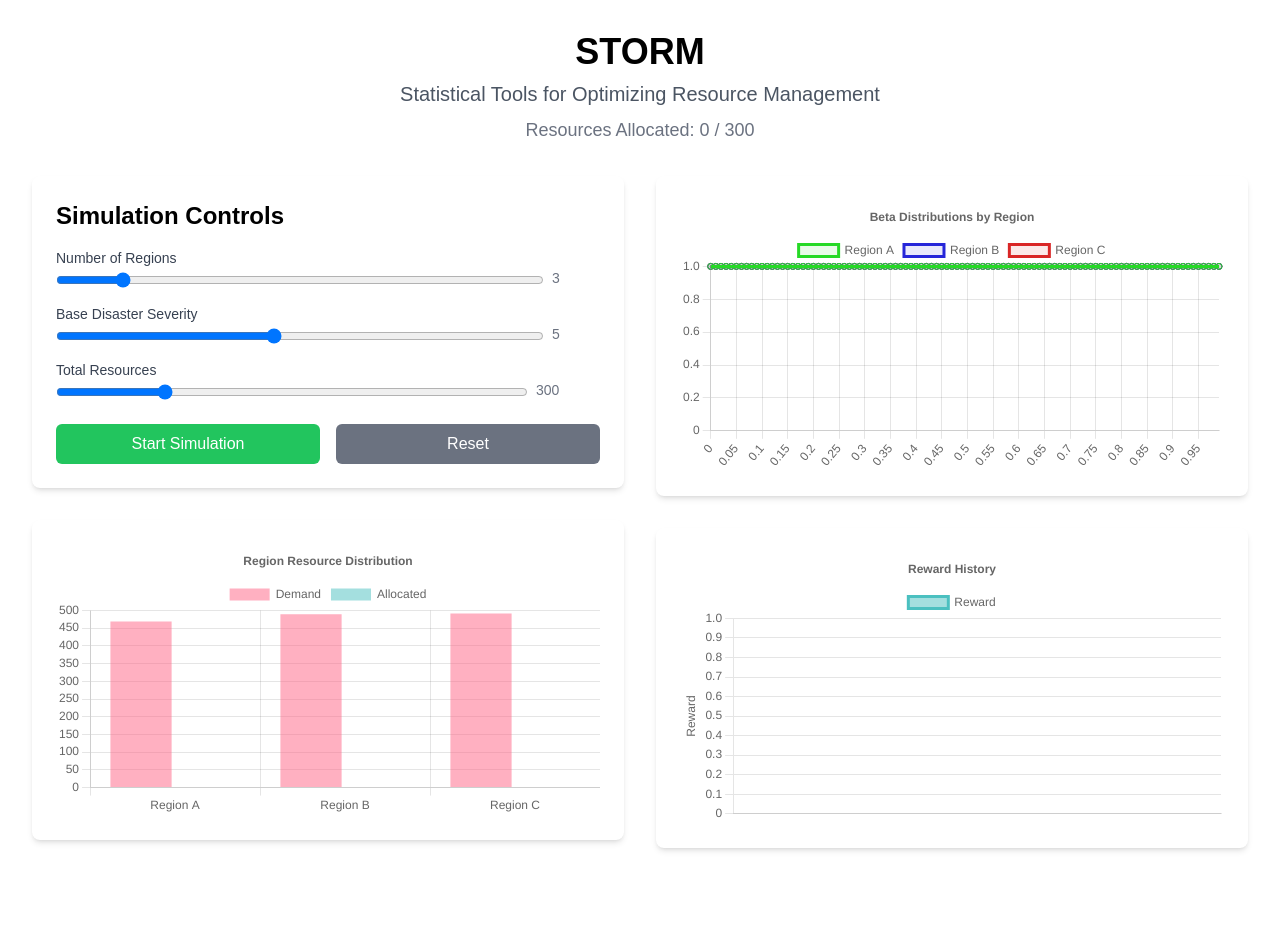
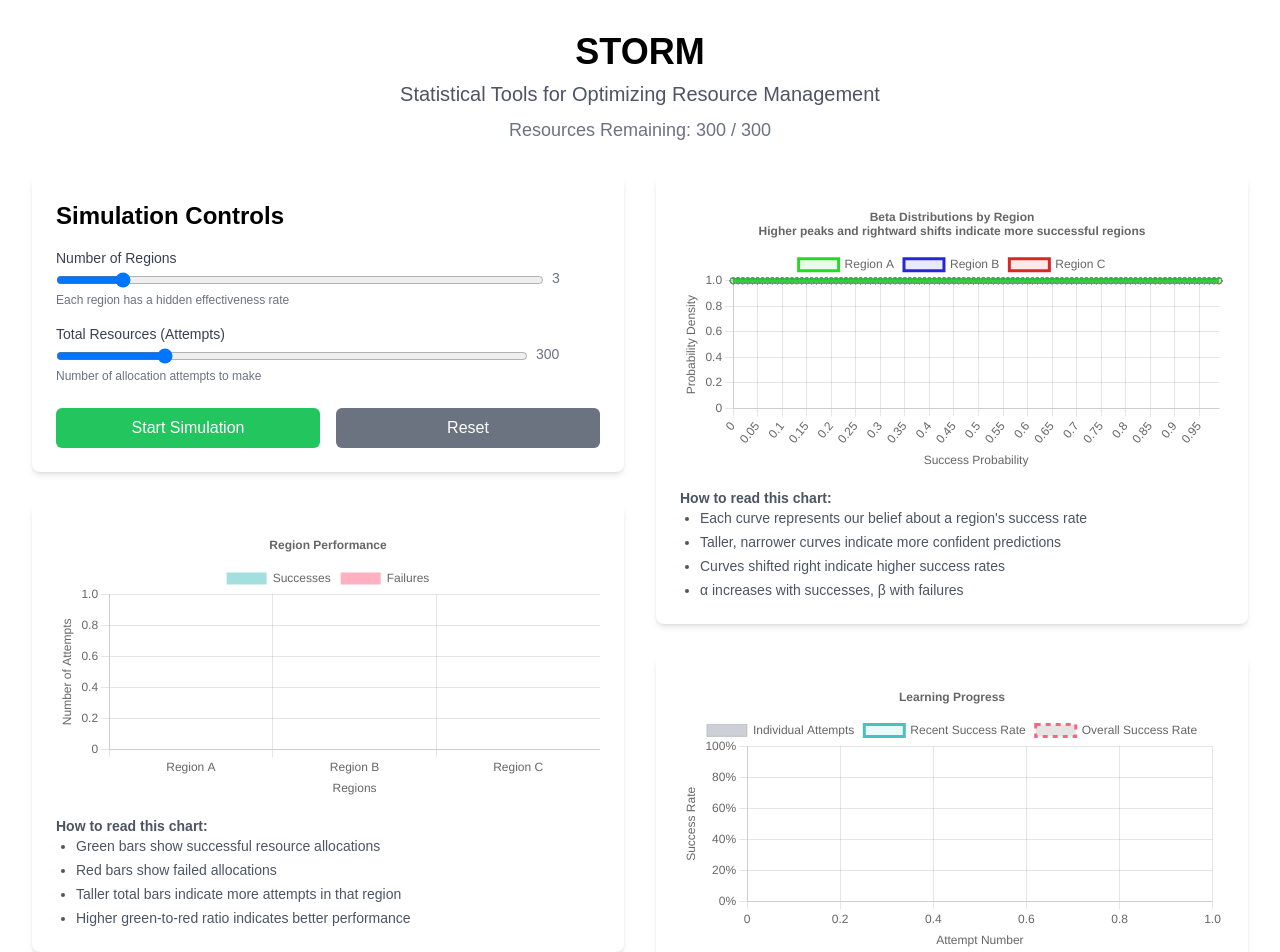
Before and after one commit to Tina-Mai/storm, a Next.js app: page / in a window 1280 px wide. Shown: the top 952 px of the page. Before the commit the page ends 880 px from the top, so only its background shows below. Built offline with nearby package versions, Linux system fonts and the light colour scheme.

Commit message:
GREAT thompson sampling done (still no UI)

```diff
--- a/src/app/page.tsx
+++ b/src/app/page.tsx
@@ -5,116 +5,120 @@ import RegionChart from "@/components/RegionChart";
 import ControlPanel from "@/components/ControlPanel";
 import BetaDistributionChart from "@/components/BetaDistributionChart";
 import RewardTrendChart from "@/components/RewardTrendChart";
-import { Region } from "@/types/simulation";
-
-// Poisson random number generator
-const poissonRandom = (lambda: number): number => {
-	let L = Math.exp(-lambda);
-	let k = 0;
-	let p = 1;
-
-	do {
-		k++;
-		p *= Math.random();
-	} while (p > L);
-
-	return k - 1;
-};
+import { Region, SimulationResults } from "@/types/simulation";
 
 export default function Home() {
 	const [numRegions, setNumRegions] = useState(3);
-	const [baseSeverity, setBaseSeverity] = useState(5);
 	const [regions, setRegions] = useState<Region[]>([]);
 	const [totalResources, setTotalResources] = useState(300);
+	const [remainingResources, setRemainingResources] = useState(300);
 	const [isSimulating, setIsSimulating] = useState(false);
 	const [rewardHistory, setRewardHistory] = useState<number[]>([]);
-	const [allocatedResources, setAllocatedResources] = useState(0);
-	const [cumulativeAllocations, setCumulativeAllocations] = useState<{ [key: number]: number }>({});
+	const [results, setResults] = useState<SimulationResults | null>(null);
 
-	// Initialize regions with Poisson-distributed demands
+	// Helper to generate effectiveness values with high variance
+	const generateEffectiveness = (index: number, total: number) => {
+		// Pre-determine which indices will be good and bad
+		const goodIndex = Math.floor(Math.random() * total);
+		let badIndex;
+		do {
+			badIndex = Math.floor(Math.random() * total);
+		} while (badIndex === goodIndex);
+
+		if (index === goodIndex) {
+			// One very good region (70-90% success rate)
+			return 0.7 + Math.random() * 0.2;
+		} else if (index === badIndex) {
+			// One very bad region (10-25% success rate)
+			return 0.1 + Math.random() * 0.15;
+		} else {
+			// Other regions follow a more extreme distribution
+			const baseRate = Math.random();
+			// Square the random value to bias towards extremes
+			return baseRate * baseRate * 0.7 + 0.15; // Range: 0.15 to 0.85
+		}
+	};
+
+	// Initialize regions
 	useEffect(() => {
-		const newRegions = Array.from({ length: numRegions }, (_, i) => {
-			const baseDemand = 100 * baseSeverity;
-			const poissonDemand = poissonRandom(baseDemand);
-
-			return {
-				id: i + 1,
-				name: `Region ${String.fromCharCode(65 + i)}`,
-				demand: poissonDemand,
-				allocated: 0,
-				// Start with Beta(1,1) prior for each region
-				alpha: 1,
-				beta: 1,
-				severity: baseSeverity,
-			};
-		});
+		const newRegions = Array.from({ length: numRegions }, (_, i) => ({
+			id: i + 1,
+			name: `Region ${String.fromCharCode(65 + i)}`,
+			alpha: 1,
+			beta: 1,
+			hiddenEffectiveness: generateEffectiveness(i, numRegions),
+			successCount: 0,
+			totalAttempts: 0,
+		}));
 		setRegions(newRegions);
 		setRewardHistory([]);
-		setAllocatedResources(0);
-		setCumulativeAllocations({});
-	}, [numRegions, baseSeverity]);
+		setRemainingResources(totalResources);
+		setResults(null);
+	}, [numRegions, totalResources]);
 
-	// Update demands based on severity changes with Poisson distribution
-	useEffect(() => {
-		if (!isSimulating) {
-			setRegions((prevRegions) =>
-				prevRegions.map((region) => ({
-					...region,
-					demand: poissonRandom(100 * baseSeverity),
-					severity: baseSeverity,
-				}))
-			);
-		}
-	}, [baseSeverity, isSimulating]);
-
-	// Sample from beta distribution (more accurate implementation)
+	// Sample from beta distribution
 	const sampleBeta = (alpha: number, beta: number) => {
 		const x = Math.random();
 		const y = Math.random();
-
-		// Using the ratio of gamma variates method
 		const a = Math.pow(x, 1 / alpha);
 		const b = Math.pow(y, 1 / beta);
-
 		return a / (a + b);
 	};
 
-	// Calculate remaining demand for a region
-	const getRemainingDemand = (region: Region) => {
-		const currentAllocation = cumulativeAllocations[region.id] || 0;
-		return Math.max(0, region.demand - currentAllocation);
-	};
-
-	// Calculate reward as defined in documentation
-	const calculateReward = (allocated: number, demand: number) => {
-		return Math.min(allocated / demand, 1);
+	// Simulate Bernoulli trial
+	const simulateTrial = (effectiveness: number): boolean => {
+		return Math.random() < effectiveness;
 	};
 
 	// Reset simulation
 	const resetSimulation = useCallback(() => {
-		setRegions((prevRegions) =>
-			prevRegions.map((region) => ({
+		setRegions((regions) =>
+			regions.map((region) => ({
 				...region,
-				allocated: 0,
 				alpha: 1,
 				beta: 1,
-				demand: poissonRandom(100 * baseSeverity),
+				successCount: 0,
+				totalAttempts: 0,
 			}))
 		);
 		setRewardHistory([]);
+		setRemainingResources(totalResources);
 		setIsSimulating(false);
-		setAllocatedResources(0);
-		setCumulativeAllocations({});
-	}, [baseSeverity]);
+		setResults(null);
+	}, [totalResources]);
 
-	// Simulation step following Thompson Sampling algorithm
+	// Simulate uniform allocation for comparison
+	const simulateUniformAllocation = useCallback(() => {
+		let successes = 0;
+		const attemptsPerRegion = Math.floor(totalResources / regions.length);
+
+		regions.forEach((region) => {
+			for (let i = 0; i < attemptsPerRegion; i++) {
+				if (simulateTrial(region.hiddenEffectiveness)) {
+					successes++;
+				}
+			}
+		});
+
+		return successes;
+	}, [totalResources, regions]);
+
+	// Simulation step
 	const simulationStep = useCallback(() => {
-		if (allocatedResources >= totalResources) {
+		if (remainingResources <= 0) {
 			setIsSimulating(false);
+			// Compare with uniform allocation
+			const uniformSuccesses = simulateUniformAllocation();
+			const thompsonSuccesses = regions.reduce((sum, r) => sum + r.successCount, 0);
+			setResults({
+				thompsonSamplingSuccesses: thompsonSuccesses,
+				uniformAllocationSuccesses: uniformSuccesses,
+				totalAttempts: totalResources,
+			});
 			return;
 		}
 
-		// Sample from Beta distribution for each region
+		// Sample from each region's beta distribution
 		const samples = regions.map((region) => ({
 			id: region.id,
 			value: sampleBeta(region.alpha, region.beta),
@@ -123,64 +127,38 @@ export default function Home() {
 		// Choose region with highest sampled value
 		const chosenRegion = samples.reduce((max, current) => (current.value > max.value ? current : max));
 
-		// Calculate allocation size
-		const resourcesRemaining = totalResources - allocatedResources;
-		const chosenRegionObj = regions.find((r) => r.id === chosenRegion.id)!;
-		const remainingDemand = getRemainingDemand(chosenRegionObj);
-
-		const allocationSize = Math.min(
-			remainingDemand, // Try to meet the demand
-			resourcesRemaining, // Don't exceed available resources
-			20 // Maximum per step for visualization purposes
-		);
-
-		if (allocationSize <= 0) {
-			return;
-		}
-
-		// Update region states with new allocation and Beta parameters
+		// Simulate outcome
 		setRegions((prevRegions) => {
 			return prevRegions.map((region) => {
 				if (region.id === chosenRegion.id) {
-					const newAllocation = (cumulativeAllocations[region.id] || 0) + allocationSize;
-					const reward = calculateReward(allocationSize, region.demand);
-
+					const success = simulateTrial(region.hiddenEffectiveness);
 					return {
 						...region,
-						allocated: newAllocation,
-						// Update Beta parameters based on reward
-						alpha: region.alpha + reward, // Success
-						beta: region.beta + (1 - reward), // Failure
+						alpha: region.alpha + (success ? 1 : 0),
+						beta: region.beta + (success ? 0 : 1),
+						successCount: region.successCount + (success ? 1 : 0),
+						totalAttempts: region.totalAttempts + 1,
 					};
 				}
 				return region;
 			});
 		});
 
-		// Update cumulative allocations
-		setCumulativeAllocations((prev) => ({
-			...prev,
-			[chosenRegion.id]: (prev[chosenRegion.id] || 0) + allocationSize,
-		}));
-
-		// Update allocated resources
-		setAllocatedResources((prev) => prev + allocationSize);
-
-		// Update reward history
+		setRemainingResources((prev) => prev - 1);
 		setRewardHistory((prev) => {
-			const reward = calculateReward(allocationSize, chosenRegionObj.demand);
-			return [...prev, reward];
+			const region = regions.find((r) => r.id === chosenRegion.id);
+			if (!region) return prev;
+			const success = simulateTrial(region.hiddenEffectiveness);
+			return [...prev, success ? 1 : 0];
 		});
-	}, [regions, totalResources, allocatedResources, cumulativeAllocations]);
+	}, [regions, remainingResources, totalResources, simulateUniformAllocation]);
 
 	// Run simulation
 	useEffect(() => {
 		let intervalId: NodeJS.Timeout;
-
 		if (isSimulating) {
-			intervalId = setInterval(simulationStep, 1000); // Run every second
+			intervalId = setInterval(simulationStep, 100); // Faster simulation
 		}
-
 		return () => {
 			if (intervalId) {
 				clearInterval(intervalId);
@@ -195,9 +173,18 @@ export default function Home() {
 					<h1 className="text-4xl font-bold mb-2">STORM</h1>
 					<p className="text-xl text-gray-600">Statistical Tools for Optimizing Resource Management</p>
 					<p className="text-lg text-gray-500 mt-2">
-						Resources Allocated: {allocatedResources.toFixed(0)} / {totalResources}
-						{allocatedResources >= totalResources && <span className="text-red-500 ml-2">(Depleted)</span>}
+						Resources Remaining: {remainingResources} / {totalResources}
 					</p>
+					{results && (
+						<div className="mt-4 p-4 bg-white rounded-lg shadow-md">
+							<h3 className="text-lg font-semibold mb-2">Results</h3>
+							<p>Thompson Sampling: {results.thompsonSamplingSuccesses} successes</p>
+							<p>Uniform Allocation: {results.uniformAllocationSuccesses} successes</p>
+							<p className="text-green-600 font-semibold">
+								Improvement: {(((results.thompsonSamplingSuccesses - results.uniformAllocationSuccesses) / results.uniformAllocationSuccesses) * 100).toFixed(1)}%
+							</p>
+						</div>
+					)}
 				</header>
 
 				<div className="grid grid-cols-1 lg:grid-cols-2 gap-8">
@@ -210,8 +197,6 @@ export default function Home() {
 							onReset={resetSimulation}
 							numRegions={numRegions}
 							setNumRegions={setNumRegions}
-							baseSeverity={baseSeverity}
-							setBaseSeverity={setBaseSeverity}
 						/>
 						<RegionChart regions={regions} />
 					</div>
--- a/src/components/BetaDistributionChart.tsx
+++ b/src/components/BetaDistributionChart.tsx
@@ -2,6 +2,7 @@
 
 import { Line } from "react-chartjs-2";
 import { Chart as ChartJS, CategoryScale, LinearScale, PointElement, LineElement, Title, Tooltip, Legend } from "chart.js";
+import type { ChartData, ChartOptions } from "chart.js";
 import { Region } from "@/types/simulation";
 
 ChartJS.register(CategoryScale, LinearScale, PointElement, LineElement, Title, Tooltip, Legend);
@@ -11,16 +12,13 @@ interface BetaDistributionChartProps {
 }
 
 export default function BetaDistributionChart({ regions }: BetaDistributionChartProps) {
-	// Generate x values for the beta distribution plot
 	const xValues = Array.from({ length: 100 }, (_, i) => i / 100);
 
-	// Beta distribution function
 	const betaPDF = (x: number, alpha: number, beta: number) => {
 		const B = Math.exp(lnGamma(alpha) + lnGamma(beta) - lnGamma(alpha + beta));
 		return (x ** (alpha - 1) * (1 - x) ** (beta - 1)) / B;
 	};
 
-	// Log gamma function
 	const lnGamma = (z: number) => {
 		const c = [76.18009172947146, -86.50532032941677, 24.01409824083091, -1.231739572450155, 0.1208650973866179e-2, -0.5395239384953e-5];
 		let sum = 1.000000000190015;
@@ -30,31 +28,60 @@ export default function BetaDistributionChart({ regions }: BetaDistributionChart
 		return (z + 0.5) * Math.log(z + 5.5) - (z + 5.5) + Math.log((2.5066282746310005 * sum) / z);
 	};
 
-	const data = {
+	const data: ChartData<"line"> = {
 		labels: xValues,
 		datasets: regions.map((region) => ({
-			label: region.name,
+			type: "line" as const,
+			label: `${region.name}`,
 			data: xValues.map((x) => betaPDF(x, region.alpha, region.beta)),
 			borderColor: `hsl(${region.id * 120}, 70%, 50%)`,
 			backgroundColor: `hsla(${region.id * 120}, 70%, 50%, 0.1)`,
 			fill: true,
+			id: region.id.toString(),
+			order: region.id,
 		})),
 	};
 
-	const options = {
+	const options: ChartOptions<"line"> = {
 		responsive: true,
+		animation: {
+			duration: 750,
+		},
 		plugins: {
 			legend: {
-				position: "top" as const,
+				position: "top",
 			},
 			title: {
 				display: true,
-				text: "Beta Distributions by Region",
+				text: ["Beta Distributions by Region", "Higher peaks and rightward shifts indicate more successful regions"],
+			},
+			tooltip: {
+				callbacks: {
+					label: (context) => {
+						const region = regions[context.datasetIndex];
+						const expectedValue = region.alpha / (region.alpha + region.beta);
+						return [
+							`${region.name} (α=${region.alpha.toFixed(1)}, β=${region.beta.toFixed(1)})`,
+							`Success Rate: ${(expectedValue * 100).toFixed(1)}%`,
+							`Confidence: ${(region.alpha + region.beta).toFixed(1)} observations`,
+						];
+					},
+				},
 			},
 		},
 		scales: {
 			y: {
 				beginAtZero: true,
+				title: {
+					display: true,
+					text: "Probability Density",
+				},
+			},
+			x: {
+				title: {
+					display: true,
+					text: "Success Probability",
+				},
 			},
 		},
 	};
@@ -62,6 +89,17 @@ export default function BetaDistributionChart({ regions }: BetaDistributionChart
 	return (
 		<div className="p-6 bg-white rounded-lg shadow-md">
 			<Line data={data} options={options} />
+			<div className="mt-4 text-sm text-gray-600">
+				<p>
+					<strong>How to read this chart:</strong>
+				</p>
+				<ul className="list-disc pl-5 space-y-1">
+					<li>Each curve represents our belief about a region's success rate</li>
+					<li>Taller, narrower curves indicate more confident predictions</li>
+					<li>Curves shifted right indicate higher success rates</li>
+					<li>α increases with successes, β with failures</li>
+				</ul>
+			</div>
 		</div>
 	);
 }
--- a/src/components/ControlPanel.tsx
+++ b/src/components/ControlPanel.tsx
@@ -8,11 +8,9 @@ interface ControlPanelProps {
 	onReset: () => void;
 	numRegions: number;
 	setNumRegions: (num: number) => void;
-	baseSeverity: number;
-	setBaseSeverity: (severity: number) => void;
 }
 
-export default function ControlPanel({ totalResources, setTotalResources, isSimulating, setIsSimulating, onReset, numRegions, setNumRegions, baseSeverity, setBaseSeverity }: ControlPanelProps) {
+export default function ControlPanel({ totalResources, setTotalResources, isSimulating, setIsSimulating, onReset, numRegions, setNumRegions }: ControlPanelProps) {
 	return (
 		<div className="p-6 bg-white rounded-lg shadow-md">
 			<h2 className="text-2xl font-semibold mb-4">Simulation Controls</h2>
@@ -24,22 +22,16 @@ export default function ControlPanel({ totalResources, setTotalResources, isSimu
 						<input type="range" min="2" max="10" step="1" value={numRegions} onChange={(e) => setNumRegions(Number(e.target.value))} className="flex-grow mt-1" disabled={isSimulating} />
 						<span className="text-sm text-gray-500 w-12">{numRegions}</span>
 					</div>
+					<p className="text-xs text-gray-500 mt-1">Each region has a hidden effectiveness rate</p>
 				</div>
 
 				<div>
-					<label className="block text-sm font-medium text-gray-700">Base Disaster Severity</label>
-					<div className="flex items-center space-x-2">
-						<input type="range" min="1" max="10" step="1" value={baseSeverity} onChange={(e) => setBaseSeverity(Number(e.target.value))} className="flex-grow mt-1" />
-						<span className="text-sm text-gray-500 w-12">{baseSeverity}</span>
-					</div>
-				</div>
-
-				<div>
-					<label className="block text-sm font-medium text-gray-700">Total Resources</label>
+					<label className="block text-sm font-medium text-gray-700">Total Resources (Attempts)</label>
 					<div className="flex items-center space-x-2">
 						<input type="range" min="100" max="1000" step="50" value={totalResources} onChange={(e) => setTotalResources(Number(e.target.value))} className="flex-grow mt-1" />
 						<span className="text-sm text-gray-500 w-16">{totalResources}</span>
 					</div>
+					<p className="text-xs text-gray-500 mt-1">Number of allocation attempts to make</p>
 				</div>
 
 				<div className="pt-2 flex space-x-4">
--- a/src/components/RegionChart.tsx
+++ b/src/components/RegionChart.tsx
@@ -15,32 +15,56 @@ export default function RegionChart({ regions }: RegionChartProps) {
 		labels: regions.map((r) => r.name),
 		datasets: [
 			{
-				label: "Demand",
-				data: regions.map((r) => r.demand),
-				backgroundColor: "rgba(255, 99, 132, 0.5)",
+				label: "Successes",
+				data: regions.map((r) => r.successCount),
+				backgroundColor: "rgba(75, 192, 192, 0.5)",
 			},
 			{
-				label: "Allocated",
-				data: regions.map((r) => r.allocated),
-				backgroundColor: "rgba(75, 192, 192, 0.5)",
+				label: "Failures",
+				data: regions.map((r) => r.totalAttempts - r.successCount),
+				backgroundColor: "rgba(255, 99, 132, 0.5)",
 			},
 		],
 	};
 
 	const options = {
 		responsive: true,
+		scales: {
+			x: {
+				stacked: true,
+				title: {
+					display: true,
+					text: "Regions",
+				},
+			},
+			y: {
+				stacked: true,
+				beginAtZero: true,
+				title: {
+					display: true,
+					text: "Number of Attempts",
+				},
+			},
+		},
 		plugins: {
 			legend: {
 				position: "top" as const,
 			},
 			title: {
 				display: true,
-				text: "Region Resource Distribution",
+				text: "Region Performance",
 			},
-		},
-		scales: {
-			y: {
-				beginAtZero: true,
+			tooltip: {
+				callbacks: {
+					label: (context: any) => {
+						const region = regions[context.dataIndex];
+						const isSuccess = context.datasetIndex === 0;
+						const value = context.parsed.y;
+						const successRate = ((region.successCount / (region.totalAttempts || 1)) * 100).toFixed(1);
+
+						return [`${context.dataset.label}: ${value}`, `Success Rate: ${successRate}%`, `True Effectiveness: ${(region.hiddenEffectiveness * 100).toFixed(1)}%`];
+					},
+				},
 			},
 		},
 	};
@@ -48,6 +72,17 @@ export default function RegionChart({ regions }: RegionChartProps) {
 	return (
 		<div className="p-6 bg-white rounded-lg shadow-md">
 			<Bar data={data} options={options} />
+			<div className="mt-4 text-sm text-gray-600">
+				<p>
+					<strong>How to read this chart:</strong>
+				</p>
+				<ul className="list-disc pl-5 space-y-1">
+					<li>Green bars show successful resource allocations</li>
+					<li>Red bars show failed allocations</li>
+					<li>Taller total bars indicate more attempts in that region</li>
+					<li>Higher green-to-red ratio indicates better performance</li>
+				</ul>
+			</div>
 		</div>
 	);
 }
--- a/src/components/RewardTrendChart.tsx
+++ b/src/components/RewardTrendChart.tsx
@@ -1,46 +1,105 @@
 "use client";
 
+import { Chart as ChartJS, CategoryScale, LinearScale, PointElement, LineElement, Title, Tooltip, Legend, ScatterController } from "chart.js";
 import { Line } from "react-chartjs-2";
-import { Chart as ChartJS, CategoryScale, LinearScale, PointElement, LineElement, Title, Tooltip, Legend } from "chart.js";
+import type { ChartData, ChartOptions } from "chart.js";
 
-ChartJS.register(CategoryScale, LinearScale, PointElement, LineElement, Title, Tooltip, Legend);
+ChartJS.register(CategoryScale, LinearScale, PointElement, LineElement, Title, Tooltip, Legend, ScatterController);
 
 interface RewardTrendChartProps {
 	rewardHistory: number[];
 }
 
 export default function RewardTrendChart({ rewardHistory }: RewardTrendChartProps) {
-	const data = {
-		labels: rewardHistory.map((_, index) => `Round ${index + 1}`),
+	// Calculate moving average
+	const windowSize = 10;
+	const movingAverage = rewardHistory.map((_, index) => {
+		const start = Math.max(0, index - windowSize + 1);
+		const window = rewardHistory.slice(start, index + 1);
+		return window.reduce((sum, val) => sum + val, 0) / window.length;
+	});
+
+	// Calculate success rate over time
+	const cumulativeSuccessRate = rewardHistory.map((_, index) => {
+		const window = rewardHistory.slice(0, index + 1);
+		return window.reduce((sum, val) => sum + val, 0) / (index + 1);
+	});
+
+	const data: ChartData<"line"> = {
+		labels: rewardHistory.map((_, index) => `${index + 1}`),
 		datasets: [
 			{
-				label: "Reward",
+				type: "line",
+				label: "Individual Attempts",
 				data: rewardHistory,
+				borderColor: "rgba(156, 163, 175, 0.5)",
+				backgroundColor: "rgba(156, 163, 175, 0.5)",
+				borderWidth: 1,
+				pointRadius: 2,
+				showLine: false, // This makes it look like scatter
+			},
+			{
+				type: "line",
+				label: "Recent Success Rate",
+				data: movingAverage,
 				borderColor: "rgb(75, 192, 192)",
-				backgroundColor: "rgba(75, 192, 192, 0.5)",
-				tension: 0.1,
+				backgroundColor: "rgba(75, 192, 192, 0.1)",
+				fill: true,
+				tension: 0.4,
+			},
+			{
+				type: "line",
+				label: "Overall Success Rate",
+				data: cumulativeSuccessRate,
+				borderColor: "rgb(255, 99, 132)",
+				borderDash: [5, 5],
+				tension: 0.4,
+				pointRadius: 0,
 			},
 		],
 	};
 
-	const options = {
+	const options: ChartOptions<"line"> = {
 		responsive: true,
 		plugins: {
 			legend: {
-				position: "top" as const,
+				position: "top",
 			},
 			title: {
 				display: true,
-				text: "Reward History",
+				text: "Learning Progress",
+			},
+			tooltip: {
+				callbacks: {
+					label: (context) => {
+						const value = context.parsed.y;
+						const label = context.dataset.label;
+						return `${label}: ${(value * 100).toFixed(1)}% success rate`;
+					},
+				},
 			},
 		},
 		scales: {
 			y: {
-				beginAtZero: true,
+				type: "linear",
+				min: 0,
 				max: 1,
 				title: {
 					display: true,
-					text: "Reward",
+					text: "Success Rate",
+				},
+				ticks: {
+					callback: (value) => `${(Number(value) * 100).toFixed(0)}%`,
+				},
+			},
+			x: {
+				type: "linear",
+				title: {
+					display: true,
+					text: "Attempt Number",
+				},
+				ticks: {
+					maxTicksLimit: 10,
 				},
 			},
 		},
@@ -49,6 +108,15 @@ export default function RewardTrendChart({ rewardHistory }: RewardTrendChartProp
 	return (
 		<div className="p-6 bg-white rounded-lg shadow-md">
 			<Line data={data} options={options} />
+			<div className="mt-4 text-sm text-gray-600">
+				<strong>How to read this chart:</strong>
+				<ul className="list-disc pl-5 space-y-1">
+					<li>Gray dots show individual successes (1) and failures (0)</li>
+					<li>Green line shows recent performance (moving average)</li>
+					<li>Red dashed line shows overall success rate</li>
+					<li>Upward trends indicate the algorithm is learning</li>
+				</ul>
+			</div>
 		</div>
 	);
 }
```
Also changed, not shown: src/types/simulation.ts (+7 -7 lines).
